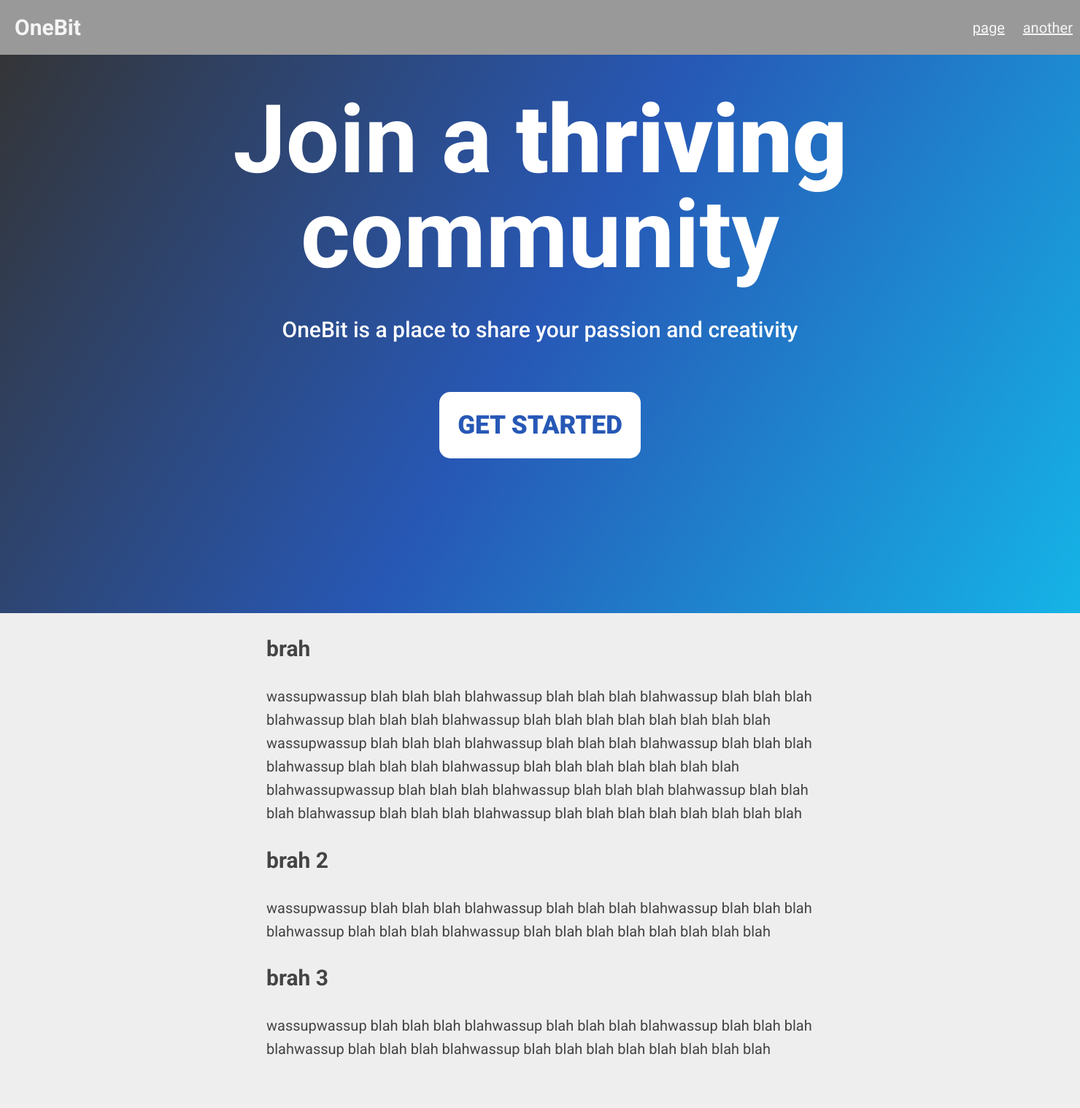
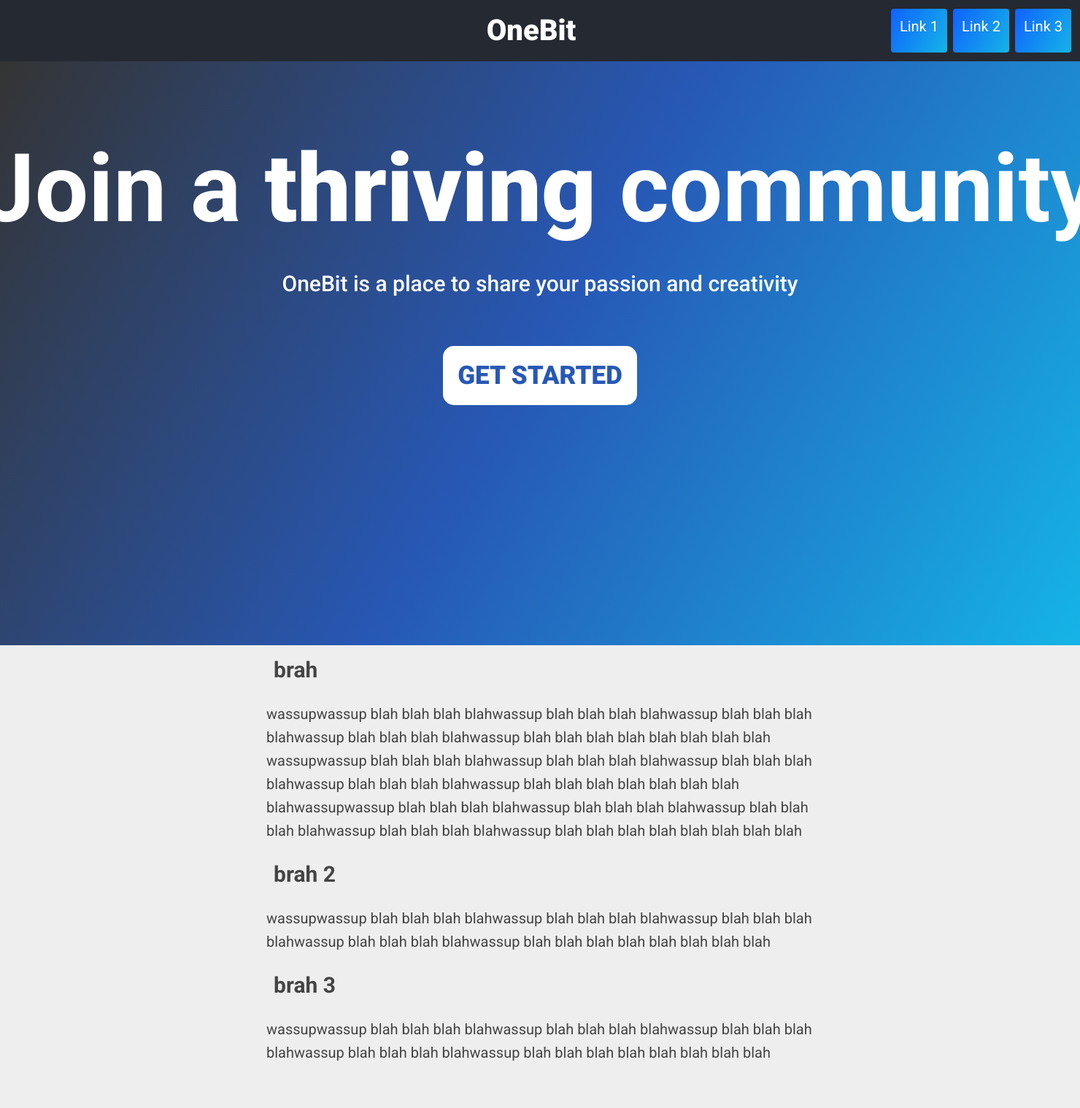
Before and after one commit to David35k/13COMProject, a Python web app: template templates/index.html in a window 1480 px wide; the page is wider, and only the part inside the window is pictured. Shown: that part at 73% size. Before the commit the page ends 1448 px from the top of that part, so only its background shows below. Run offline with Jinja, Linux system fonts and the light colour scheme; the template is opened without the code that fills it, so the values that code supplies are empty.

Commit message:
centred navbar almost done
it works lawl

```diff
--- a/static/style/index.css
+++ b/static/style/index.css
@@ -6,6 +6,7 @@ header {
 }
 
 #headTextDiv {
+    margin-top: 100px;
     text-align: center;
     padding: 50px;
     padding-top: 0;
--- a/static/style/main.css
+++ b/static/style/main.css
@@ -1,5 +1,6 @@
 body {
     margin: 40px auto;
+    margin-top: 0;
     line-height: 1.6;
     font-size: 20px;
     padding: 0;
@@ -25,31 +26,78 @@ body {
     max-width: 750px;
 }
 
-nav {
+/* Structure */
+#epic-navbar {
     display: flex;
-    margin: 10px auto;
-    margin-top: 0;
+    flex-wrap: wrap-reverse;
     justify-content: space-between;
-    align-items: center;
-    position: fixed;
-    top: 0;
-    height: 75px;
-    background-color: #999;
-    width: 100%;
+    background-color: #252931;
 }
 
-nav>div>a {
-    margin: 10px;
-    color: whitesmoke;
+nav {
+    flex: 1;
 }
 
-nav>h2 {
-    color: whitesmoke;
-    margin: 20px;
+h1 {
+    width: max-content;
+    text-align: center;
+    margin: 10px;
+}
+
+#epic-navbar::before {
+    content: "";
+    flex: 1;
+}
+
+@media (width < 600px) {
+    #epic-navbar {
+        flex-direction: column;
+        flex-wrap: nowrap;
+        align-items: center;
+    }
+
+    h1 {
+        width: 100%;
+    }
+}
+
+/* Styling */
+#epic-navbar {
+    color: white;
+}
+
+nav {
+    order: 1;
+    display: flex;
+    justify-content: flex-end;
+    gap: 8px;
+    margin: 12px;
+}
+
+@media (width < 600px) {
+    nav {
+        order: -1;
+        flex-wrap: wrap;
+        justify-content: center;
+    }
+}
+
+nav a {
+    width: max-content;
+    padding: 8px 12px;
+    background-image: linear-gradient(120deg, #0F62FE, #15B4E7);
+    color: white;
+    text-decoration: none;
+    border-radius: 4px;
+    transition-duration: 300ms;
+}
+
+nav a:hover {
+    box-shadow: 0 2px 5px saddlebrown;
 }
 
 .action-button {
-    padding: 25px;
+    padding: 20px;
     font-size: 35px;
     border-radius: 15px;
     border: none;
--- a/templates/_layout.html
+++ b/templates/_layout.html
@@ -19,15 +19,14 @@
 </head>
 
 <body>
-    <nav>
-
-        <h2><a href="/" style="text-decoration: none; color: whitesmoke;">OneBit</a></h2>
-
-        <div>
-            <a href="/page">page</a>
-            <a href="/another">another</a>
-        </div>
-    </nav>
+    <div id="epic-navbar">
+        <nav>
+            <a href="#">Link 1</a>
+            <a href="#">Link 2</a>
+            <a href="#">Link 3</a>
+        </nav>
+        <h1 class="roboto-black">OneBit</h1>
+    </div>
     <div>
         {% block content %}
         {% endblock content%}
```
